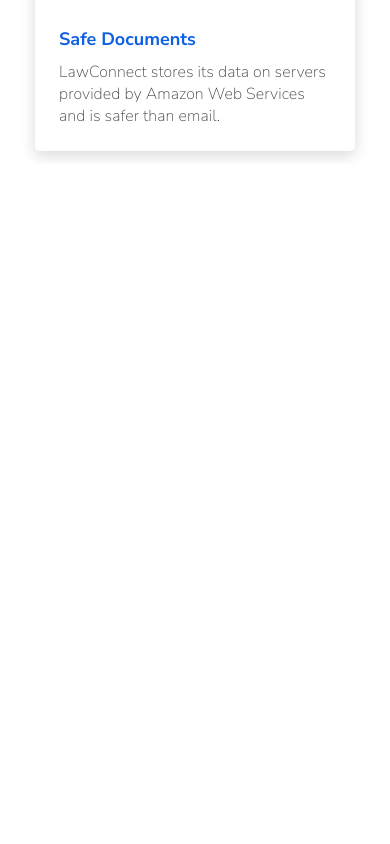
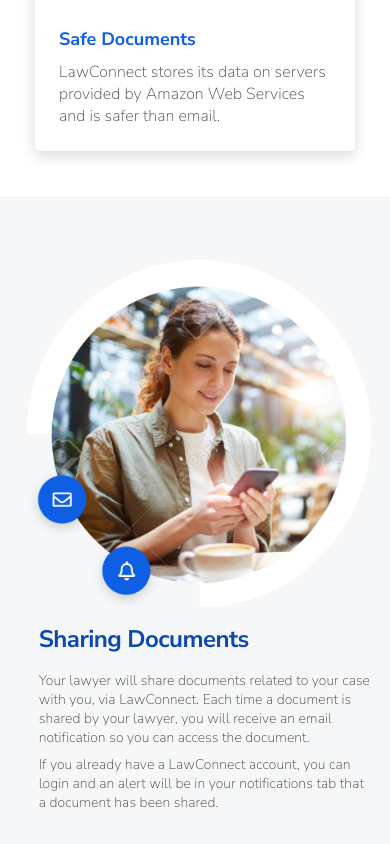
Before and after one commit to I-A11/law-connect, a Next.js app: page / in a window 390 px wide. Shown: the part 1894-2738 px from the top of the page. Before the commit the page ends 2058 px from the top, so only its background shows below. Built offline with nearby package versions, Linux system fonts and the light colour scheme.

Commit message:
Create sharing component.

```diff
--- a/components/common/Card.js
+++ b/components/common/Card.js
@@ -1,4 +1,3 @@
-import React from "react";
 import Image from "next/image";
 import styles from "./Card.module.css";
 
--- a/components/common/Footer.js
+++ b/components/common/Footer.js
@@ -1,5 +1,3 @@
-import React from "react";
-
 const Footer = () => {
   return <div>Footer</div>;
 };
--- a/components/common/Header.js
+++ b/components/common/Header.js
@@ -35,17 +35,17 @@
         >
           <ul className={styles.links}>
             <li>
-              <Link href='/people'>
+              <Link href='/people' passHref>
                 <div>For People</div>
               </Link>
             </li>
             <li>
-              <Link href='/businesses'>
+              <Link href='/businesses' passHref>
                 <div>For Businesses</div>
               </Link>
             </li>
             <li>
-              <Link href='/contact'>
+              <Link href='/contact' passHref>
                 <div>Contact</div>
               </Link>
             </li>
@@ -55,7 +55,7 @@
               className={styles.loginLinks}
               onClick={() => setShowLinks(false)}
             >
-              <Link href='/'>
+              <Link href='/' passHref>
                 <div>Login</div>
               </Link>
             </div>
@@ -63,7 +63,7 @@
               className={styles.loginLinks}
               onClick={() => setShowLinks(false)}
             >
-              <Link href='/'>
+              <Link href='/' passHref>
                 <button className='primaryBtn'>Create Free Account</button>
               </Link>
             </div>
--- a/components/home/HomeHero.js
+++ b/components/home/HomeHero.js
@@ -1,4 +1,3 @@
-import React from "react";
 import Image from "next/image";
 import Header from "../common/Header";
 import styles from "./HomeHero.module.css";
--- /dev/null
+++ b/components/home/Sharing.js
@@ -0,0 +1,32 @@
+import Image from "next/image";
+import ShareImage from "../../assets/images/lc-share-docs@2x.png";
+import styles from "./Sharing.module.css";
+
+const Sharing = () => {
+  return (
+    <div className={styles.container}>
+      <div className='section'>
+        <div className={styles.sharingSection}>
+          <div className={styles.sharingText}>
+            <h2>Sharing Documents</h2>
+            <p>
+              Your lawyer will share documents related to your case with you,
+              via LawConnect. Each time a document is shared by your lawyer, you
+              will receive an email notification so you can access the document.
+            </p>
+            <p className={styles.secondParagraph}>
+              If you already have a LawConnect account, you can login and an
+              alert will be in your notifications tab that a document has been
+              shared.
+            </p>
+          </div>
+          <div className={styles.sharingImage}>
+            <Image src={ShareImage} />
+          </div>
+        </div>
+      </div>
+    </div>
+  );
+};
+
+export default Sharing;
--- /dev/null
+++ b/components/home/Sharing.module.css
@@ -0,0 +1,74 @@
+.container {
+  background: #f6f7f8;
+}
+
+.sharingSection {
+  display: flex;
+  align-items: center;
+  margin-top: 2rem;
+  padding: 4rem 0 2rem 0;
+}
+
+.sharingText {
+  margin-left: 2rem;
+}
+
+.sharingText h2 {
+  letter-spacing: -0.54px;
+  color: #0a49af;
+  margin-bottom: 1rem;
+}
+
+.sharingText p {
+  width: 60%;
+  color: #191919cc;
+}
+
+.secondParagraph {
+  margin-top: 0.5rem;
+}
+
+.sharingImage {
+  margin: 0 5rem 0;
+}
+
+@media screen and (max-width: 915px) {
+  .sharingSection {
+    flex-direction: column-reverse;
+  }
+
+  .sharingImage {
+    padding: 4rem;
+    margin: 0 2rem 0;
+  }
+
+  .sharingText {
+    margin-left: 4rem;
+    text-align: left;
+  }
+
+  .sharingText p {
+    width: 80%;
+    font-size: 0.875rem;
+    letter-spacing: 0.07px;
+  }
+}
+@media screen and (max-width: 700px) {
+  .sharingSection {
+    flex-direction: column-reverse;
+  }
+
+  .sharingImage {
+    padding: 0;
+    margin: 0;
+  }
+
+  .sharingText {
+    margin-left: 1.2rem;
+    text-align: left;
+  }
+
+  .sharingText p {
+    width: 100%;
+  }
+}
--- a/components/home/Solution.js
+++ b/components/home/Solution.js
@@ -1,4 +1,3 @@
-import React from "react";
 import Card from "../common/Card";
 import styles from "./Solution.module.css";
 import SafeImage from "../../assets/images/lc-safe-docs@2x.jpg";
--- a/pages/businesses.js
+++ b/pages/businesses.js
@@ -1,4 +1,3 @@
-import React from "react";
 import Header from "../components/common/Header";
 import styles from "../components/home/HomeHero.module.css";
 
--- a/pages/contact.js
+++ b/pages/contact.js
@@ -1,4 +1,3 @@
-import React from "react";
 import Header from "../components/common/Header";
 import styles from "../components/home/HomeHero.module.css";
 
--- a/pages/index.js
+++ b/pages/index.js
@@ -1,5 +1,6 @@
 import Head from "next/head";
 import HomeHero from "../components/home/HomeHero";
+import Sharing from "../components/home/Sharing";
 import Solution from "../components/home/Solution";
 
 const defaultTitle = "Find your lawyer. Connect online. | LawConnect";
@@ -22,6 +23,7 @@
       </Head>
       <HomeHero />
       <Solution />
+      <Sharing />
     </div>
   );
 };
--- a/pages/people.js
+++ b/pages/people.js
@@ -1,4 +1,3 @@
-import React from "react";
 import Header from "../components/common/Header";
 import styles from "../components/home/HomeHero.module.css";
 
```
